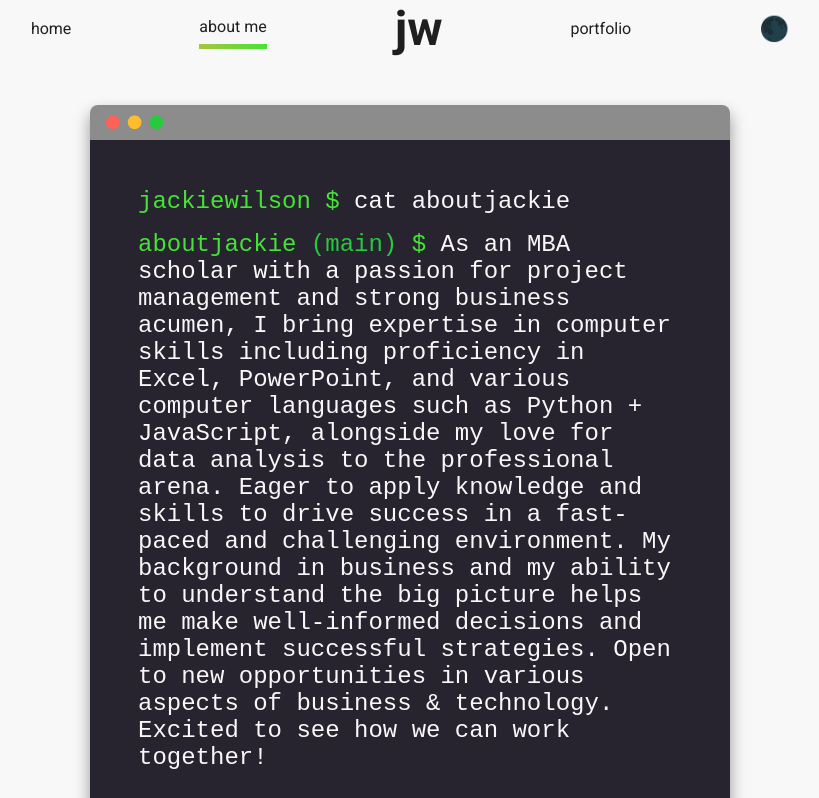
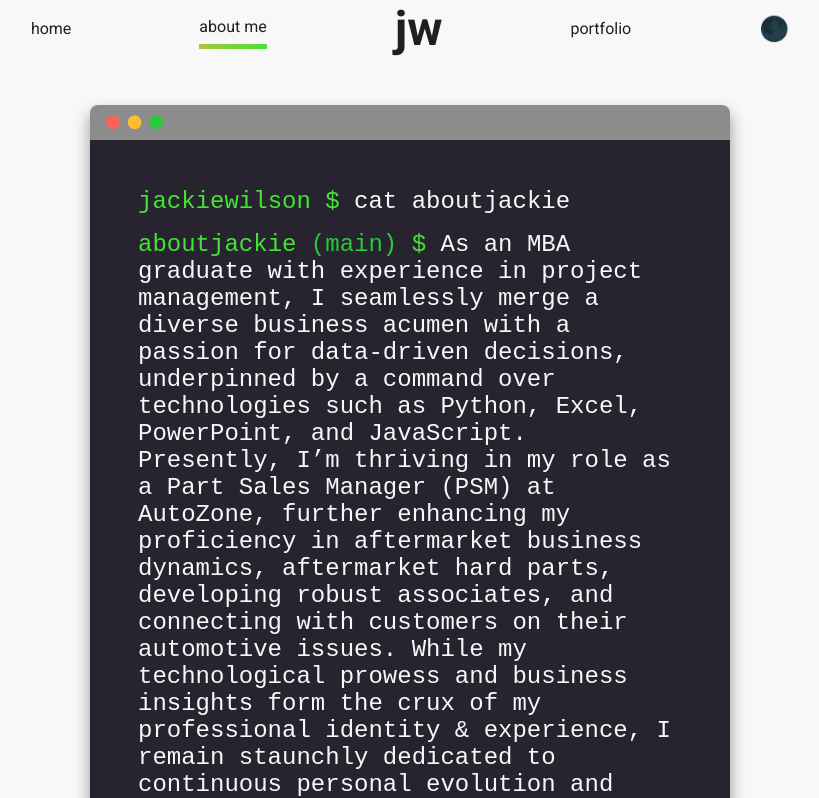
Before and after one commit to thejackiewilson/react-portfolio, a React (Create React App) app: page /about in a window 1280 px wide. Shown: the top 798 px of the page, without its empty margins (230-1049 px from the left). Built offline with nearby package versions, Linux system fonts and the light colour scheme.

Commit message:
Update Info.js

```diff
--- a/src/info/Info.js
+++ b/src/info/Info.js
@@ -67,7 +67,7 @@ export const info = {
 // Just change the links so that they lead to your social profiles.
 
     ],
-    bio: "As an MBA scholar with a passion for project management and strong business acumen, I bring expertise in computer skills including proficiency in Excel, PowerPoint, and various computer languages such as Python + JavaScript, alongside my love for data analysis to the professional arena. Eager to apply knowledge and skills to drive success in a fast-paced and challenging environment. My background in business and my ability to understand the big picture helps me make well-informed decisions and implement successful strategies. Open to new opportunities in various aspects of business & technology. Excited to see how we can work together! ",
+    bio: "As an MBA graduate with experience in project management, I seamlessly merge a diverse business acumen with a passion for data-driven decisions, underpinned by a command over technologies such as Python, Excel, PowerPoint, and JavaScript. Presently, I’m thriving in my role as a Part Sales Manager (PSM) at AutoZone, further enhancing my proficiency in aftermarket business dynamics, aftermarket hard parts, developing robust associates, and connecting with customers on their automotive issues. While my technological prowess and business insights form the crux of my professional identity & experience, I remain staunchly dedicated to continuous personal evolution and fervent lifelong learning. In my pursuit of excellence, I aim not just for the success of the companies I associate with but also for my relentless growth as a multifaceted professional. I’m actively exploring avenues where my unique blend of business and technical acumen can serve as a catalyst for growth. If you envision a synergistic partnership, I’d be delighted to connect and deliberate on potential collaborative opportunities.",
     skills:
         {
             proficientWith: ['MS PowerBI', 'MS Excel', 'MS SharePoint', 'MS Access', 'MS PowerPoint', 'MiniTab', 'Linux (Arch, Kali, Mint)', 'JavaScript', 'Python', 'Git', 'Github', 'Bootstrap', 'HTML5', 'CSS3', 'Figma'],
```
